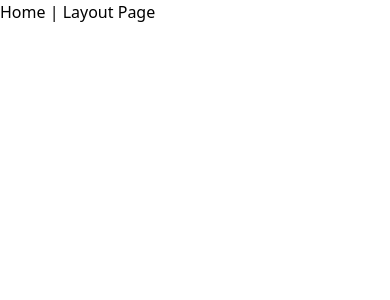
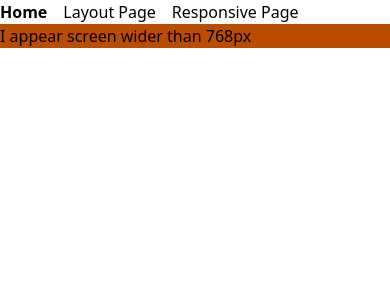
Before and after one commit to ChonCanCode/04-tailwindcss-playground, a React (Vite) app: page /responsive in a window 390 px wide. Before the commit this address had no page. Shown: the top 300 px of the page. Built offline with nearby package versions, Linux system fonts and the light colour scheme.

Commit message:
adding responsive design

```diff
--- a/src/App.tsx
+++ b/src/App.tsx
@@ -1,15 +1,21 @@
 import { Routes, Route, Link } from "react-router-dom";
 import Layout from "./layout";
+import Responsive from "./Responsive.tsx";
 
 function App() {
   return (
     <div>
-      <nav>
-        <Link to="/">Home</Link> | <Link to="/layout">Layout Page</Link>
+      <nav className="flex space-x-4">
+        <Link className="font-bold" to="/">
+          Home
+        </Link>
+        <Link to="/layout">Layout Page</Link>
+        <Link to="/responsive">Responsive Page</Link>
       </nav>
       <Routes>
         <Route path="/" element={<h1>Home Page</h1>} />
         <Route path="/layout" element={<Layout />} />
+        <Route path="/responsive" element={<Responsive />} />
       </Routes>
     </div>
   );
--- a/src/Layout.tsx
+++ b/src/Layout.tsx
@@ -10,7 +10,7 @@ export default function Layout() {
       </div>
 
       <h2 className="mb-2 mt-2">I am grid</h2>
-      <div className="grid border-2 border-amber-500 grid-cols-3">
+      <div className="grid border-2 border-amber-500 grid-cols-3 p-5">
         <div className="h-16  rounded-full bg-blue-500"></div>
         <div className="h-16  rounded-full bg-orange-500"></div>
         <div className="h-16  rounded-full bg-green-500"></div>
--- /dev/null
+++ b/src/Responsive.tsx
@@ -0,0 +1,9 @@
+export default function Responsive() {
+  return (
+    <>
+      <div className="sm:bg-amber-200 max-md:bg-amber-700">
+        <p>I appear screen wider than 768px</p>
+      </div>
+    </>
+  );
+}
```
